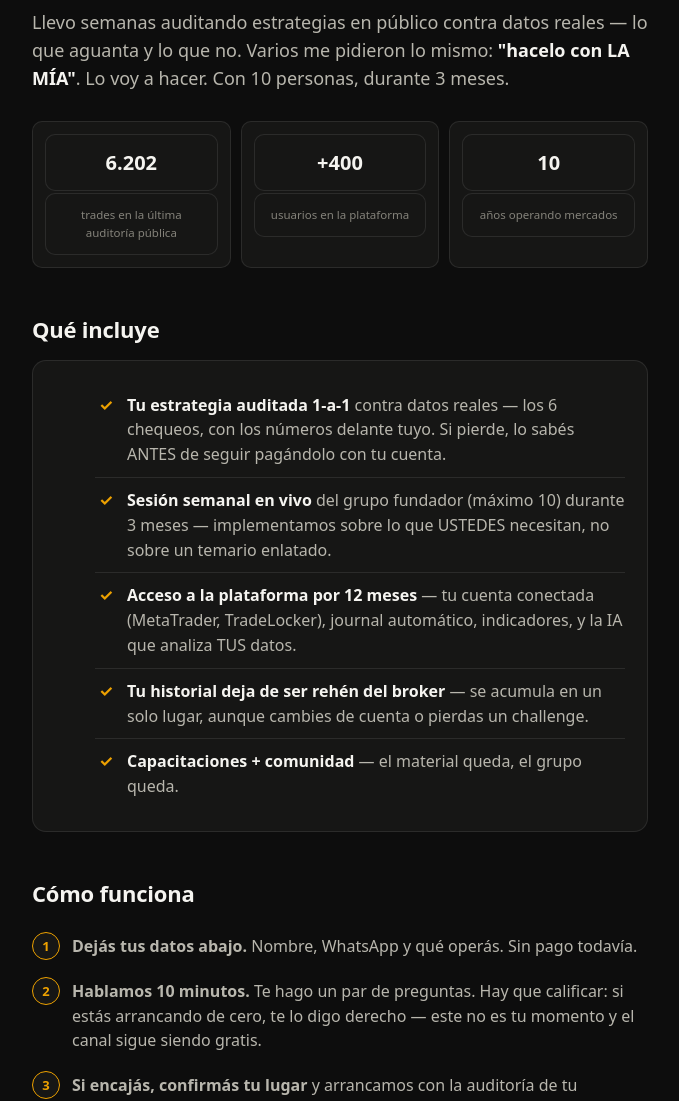
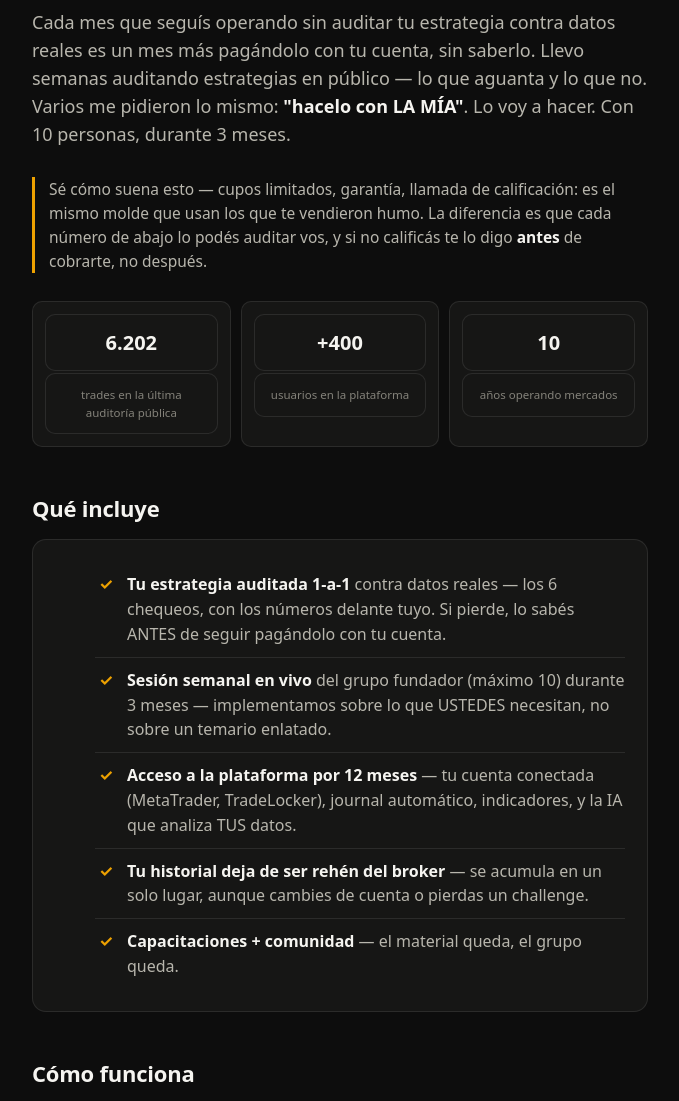
Before and after one commit to MrBlackSheep91/street-smarts-funnel, a website: page public/mentoria.html in a window 1280 px wide. Shown: the part 183-1284 px from the top of the page, without its empty margins (300-979 px from the left). Drawn offline with Linux system fonts and the light colour scheme.

Commit message:
feat: apply CRO gate changes 1-4 (anti-guru preempt, guarantee why, call reframe, loss frame first)
Co-Authored-By: Claude Fable 5 <noreply@anthropic.com>

```diff
--- a/public/mentoria.html
+++ b/public/mentoria.html
@@ -54,8 +54,14 @@
 <div class="wrap">
   <div class="kicker">Acompañamiento Fundador · Trading Brain</div>
   <h1>Abro 10 lugares.<br>No más.</h1>
-  <p class="sub">Llevo semanas auditando estrategias en público contra datos reales — lo que aguanta y lo que no.
+  <p class="sub">Cada mes que seguís operando sin auditar tu estrategia contra datos reales es un mes más
+  pagándolo con tu cuenta, sin saberlo. Llevo semanas auditando estrategias en público — lo que aguanta y lo que no.
   Varios me pidieron lo mismo: <b>"hacelo con LA MÍA"</b>. Lo voy a hacer. Con 10 personas, durante 3 meses.</p>
+
+  <p class="sub" style="font-size:15.5px;border-left:3px solid var(--acc);padding-left:14px">
+  Sé cómo suena esto — cupos limitados, garantía, llamada de calificación: es el mismo molde que usan
+  los que te vendieron humo. La diferencia es que cada número de abajo lo podés auditar vos,
+  y si no calificás te lo digo <b>antes</b> de cobrarte, no después.</p>
 
   <div class="proof">
     <div><div class="n">6.202</div><div class="l">trades en la última auditoría pública</div></div>
@@ -78,7 +84,7 @@
     <h2>Cómo funciona</h2>
     <div class="steps">
       <div><b>Dejás tus datos abajo.</b> Nombre, WhatsApp y qué operás. Sin pago todavía.</div>
-      <div><b>Hablamos 10 minutos.</b> Te hago un par de preguntas. Hay que calificar: si estás arrancando de cero, te lo digo derecho — este no es tu momento y el canal sigue siendo gratis.</div>
+      <div><b>Hablamos 10 minutos.</b> Te hago un par de preguntas. Hay que calificar: si estás arrancando de cero, te lo digo derecho — este no es tu momento y el canal sigue siendo gratis. No es un filtro para venderte más caro: es para no cobrarte $300 si esto no te va a servir. Prefiero perder una venta a que en el mes 3 me pidas la garantía.</div>
       <div><b>Si encajás, confirmás tu lugar</b> y arrancamos con la auditoría de tu estrategia.</div>
     </div>
   </section>
@@ -89,7 +95,8 @@
       <div class="price"><span class="n">$300</span><span class="d">pago único · 3 meses</span></div>
       <div class="founder">Sos cohorte 1: el precio existe porque estás entrando ANTES de que el programa tenga casos publicados. La cohorte 2 no va a costar esto.</div>
       <p style="margin-top:12px">Son 10 lugares porque la auditoría 1-a-1 no escala. Cuando se llenan, se cierra.</p>
-      <div class="guarantee"><b>Garantía completa:</b> venís a las sesiones, conectás tu cuenta, y si al final de los 3 meses sentís que no valió — te devuelvo el 100%. El riesgo lo tomo yo.</div>
+      <div class="guarantee"><b>Garantía completa:</b> venís a las sesiones, conectás tu cuenta, y si al final de los 3 meses sentís que no valió — te devuelvo el 100%. El riesgo lo tomo yo.
+      <p style="margin:8px 0 0;color:var(--ink2)">La única condición es que le des la oportunidad real de funcionar — vengas y conectes tu cuenta. No hay letra chica para no devolver: si cumplís eso y sentís que no valió, cobrás igual.</p></div>
     </div>
   </section>
 
```
